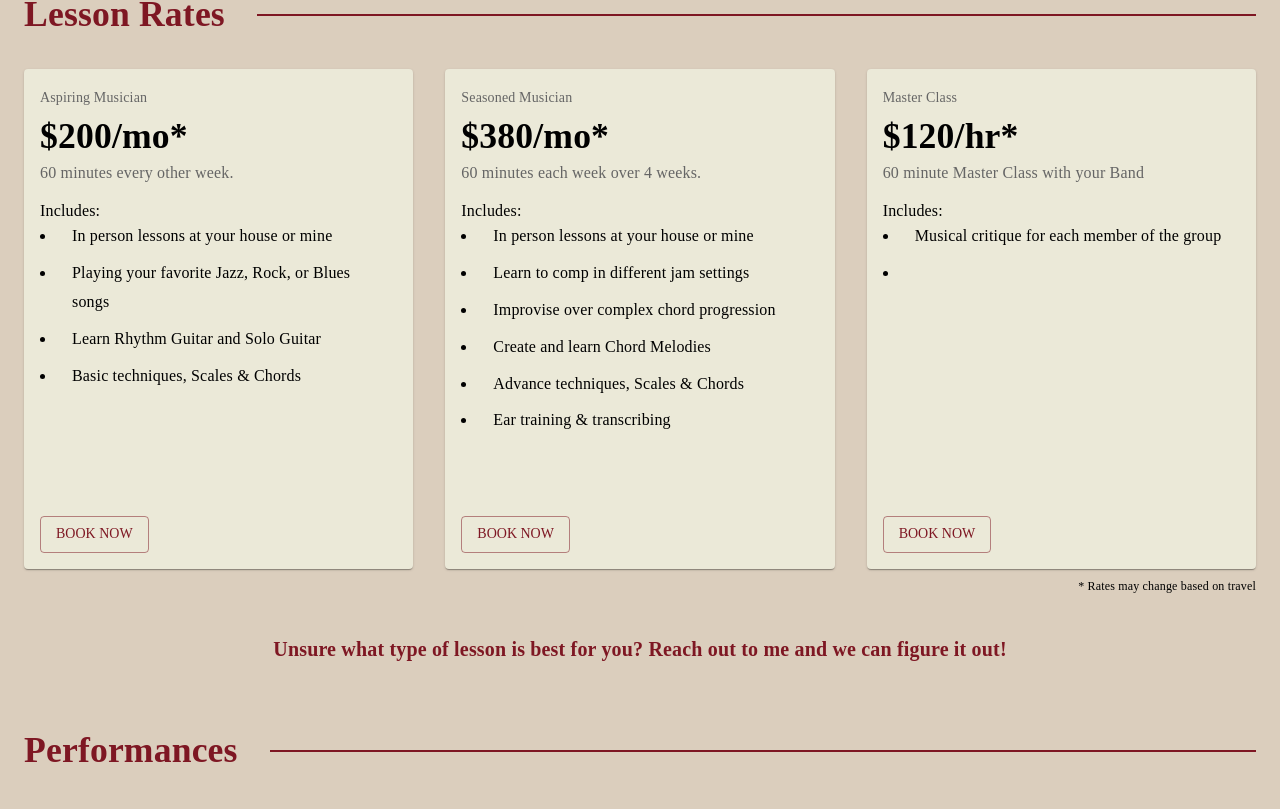
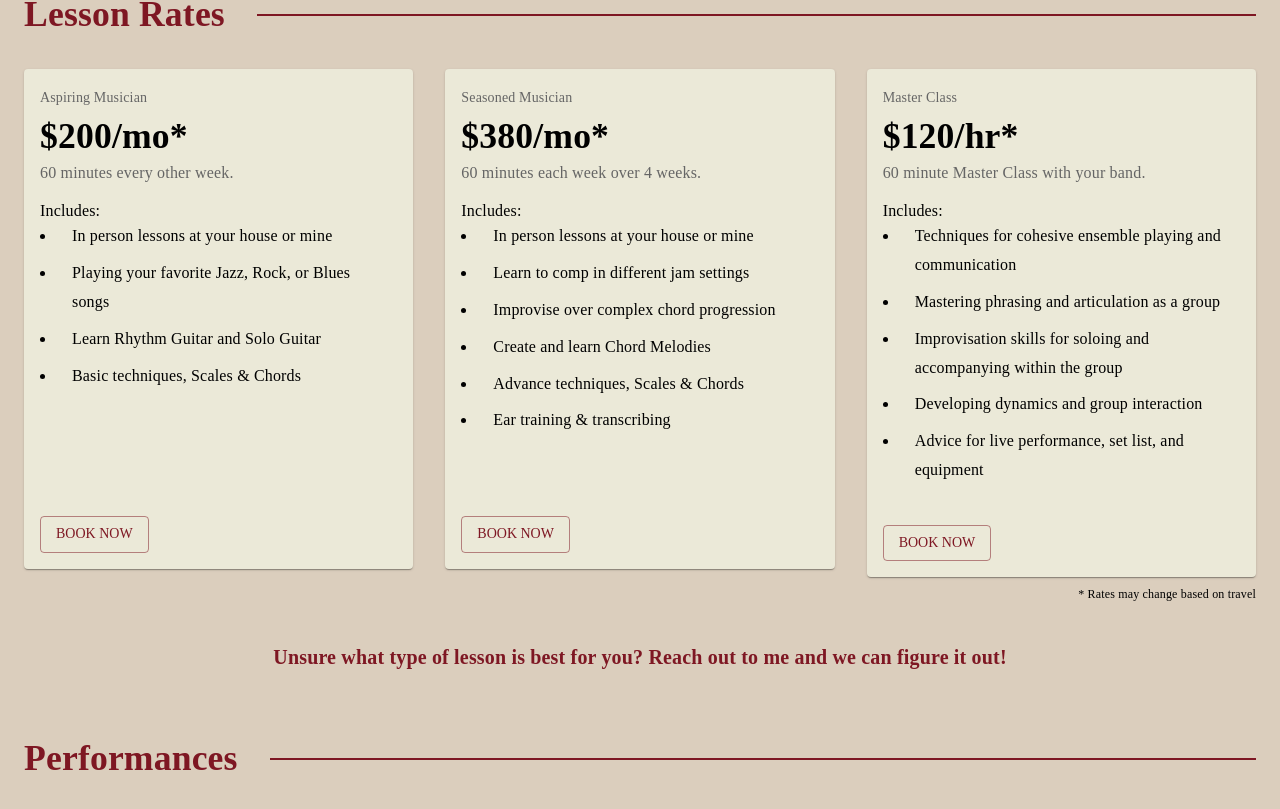
Before and after one commit to JoshuadeJong/MikePortfolio, a React (Create React App) app: page /home in a window 1280 px wide. Shown: the part 2221-3030 px from the top of the page. Built offline with nearby package versions, Linux system fonts and the light colour scheme.

Commit message:
Content for Master Class

```diff
--- a/src/content/WebsiteContent.ts
+++ b/src/content/WebsiteContent.ts
@@ -60,10 +60,13 @@ const WebsiteContent: WebsiteContentType = {
             {
                 title: "Master Class",
                 price: "$120/hr",
-                description: "60 minute Master Class with your Band",
+                description: "60 minute Master Class with your band.",
                 includes: [
-                    "Musical critique for each member of the group",
-                    ""
+                    "Techniques for cohesive ensemble playing and communication",
+                    "Mastering phrasing and articulation as a group",
+                    "Improvisation skills for soloing and accompanying within the group",
+                    "Developing dynamics and group interaction",
+                    "Advice for live performance, set list, and equipment"
                 ]
             }
         ],
```
